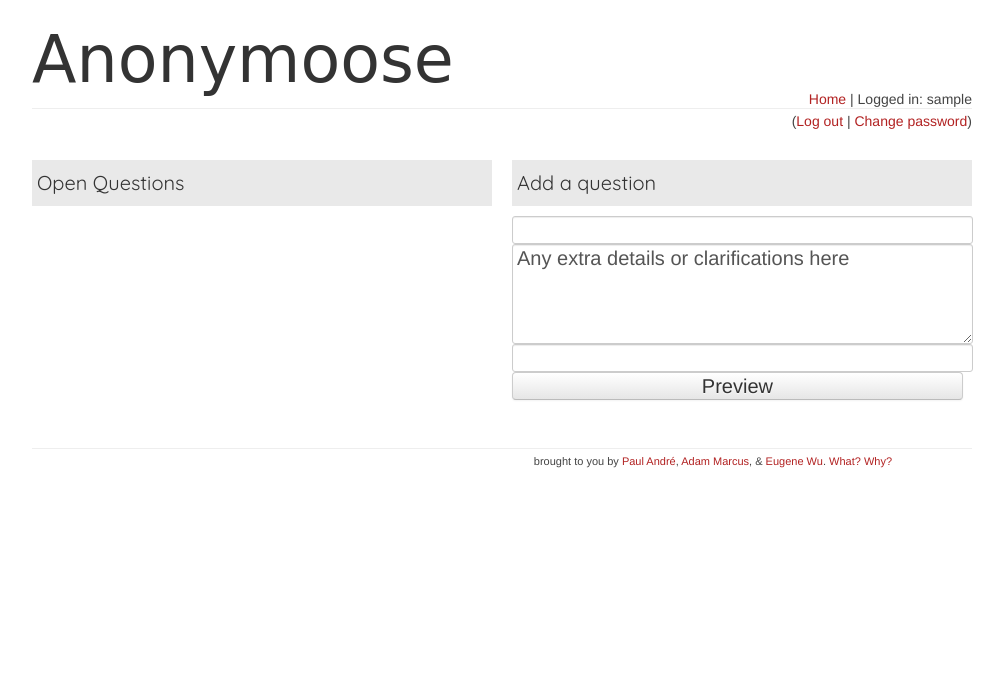
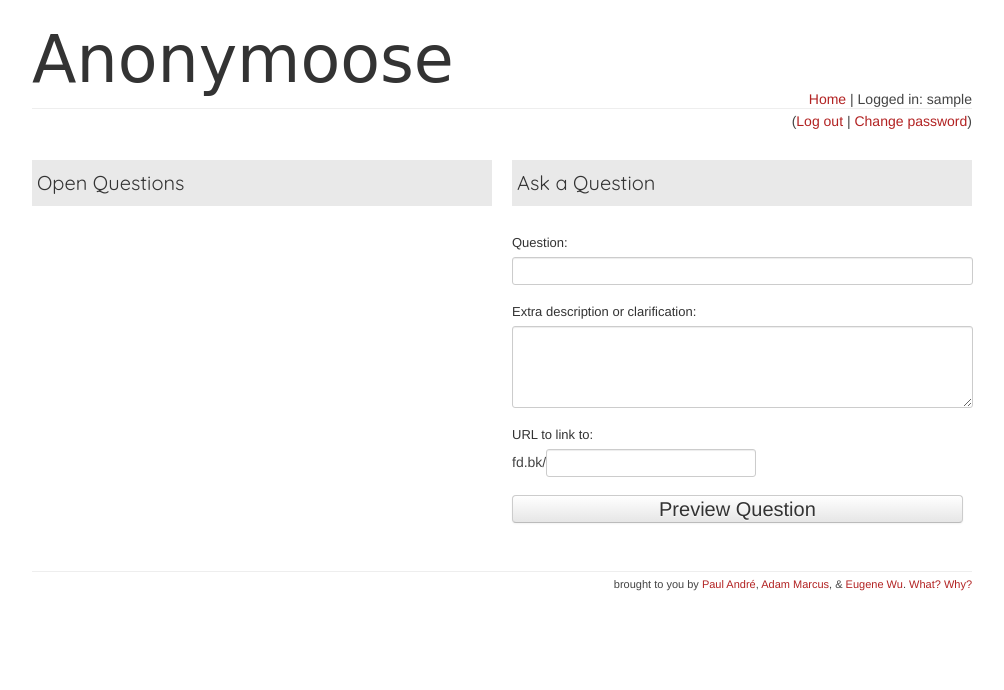
Before and after one commit to sirrice/moose, a Django app: page / in a window 1280 px wide. Shown: the part 14-704 px from the top of the page, without its empty margins (48-1052 px from the left). Run offline with Django 3.2, Linux system fonts and the light colour scheme; the visitor is signed in with stand-in values (Sample User, id 1); parts of the project's set-up code (start-up, migrations or seed data) failed here and were passed over; some web fonts are replaced.

Commit message:
minor prettifying

```diff
--- a/templates/base.html
+++ b/templates/base.html
@@ -60,8 +60,17 @@
     </div>
 
 	<hr>
+	<div class="row" style="text-align:right;">
+		<div class="span12">
+			<div id="footer">
+				{% include 'footer.html' %}
+			</div>
+		</div>
+	</div>
 
-    {% if messages %}
+
+<!--
+	{% if messages %}
     <div>
     <ul class="messages">
         {% for message in messages %}
@@ -70,6 +79,7 @@
     </ul>
     </div>
     {% endif %}
+-->
 
 	</div><!--end span12-->
 
@@ -77,13 +87,8 @@
 
 	</div><!--close row-->
 
-	<div class="row" style="text-align:right;">
-		<div class="span12">
-		<div id="footer">
-			{% include 'footer.html' %}
-		</div>
-		</div>
-	</div>
+<div class="row" style="padding:40px;">&nbsp;</div>
+
 </body>
 
 </html>
--- a/templates/dashboard.html
+++ b/templates/dashboard.html
@@ -23,14 +23,29 @@
 
 <div class="span6">
 
-	<h2 class="col">Add a question</h2>
-	<form  class="form-horizontal" id="addqform" action="/moose/question/" method='post'>
+	<h2 class="col">Ask a Question</h2>
+
+	<br/>
+
+	<form class="form-horizontal" id="addqform" action="/moose/question/" method='post'>
 	{% csrf_token %}
 	<fieldset>
+	<label for="question">Question:</label>
 	<div class="control"><input type="text" name="question"/></div>
-	<div><textarea name="text" rows="5" cols="50"/>Any extra details or clarifications here</textarea></div>
-	<div><input type="text" name="shortname"/></div>
-	<input type="submit" class="btn" value="Preview"/>
+
+	<br/>
+
+	<label for="text">Extra description or clarification:</label>
+	<div><textarea name="text" rows="4" cols="50"/></textarea></div>
+
+	<br/>
+
+	<label for="shortname">URL to link to:</label>
+	<div>fd.bk/<input style="width:200px" type="text" name="shortname" size="20"/></div>
+
+	<br/>
+
+	<input type="submit" class="btn" value="Preview Question"/>
 	</fieldset>
 	</form>
 
```
